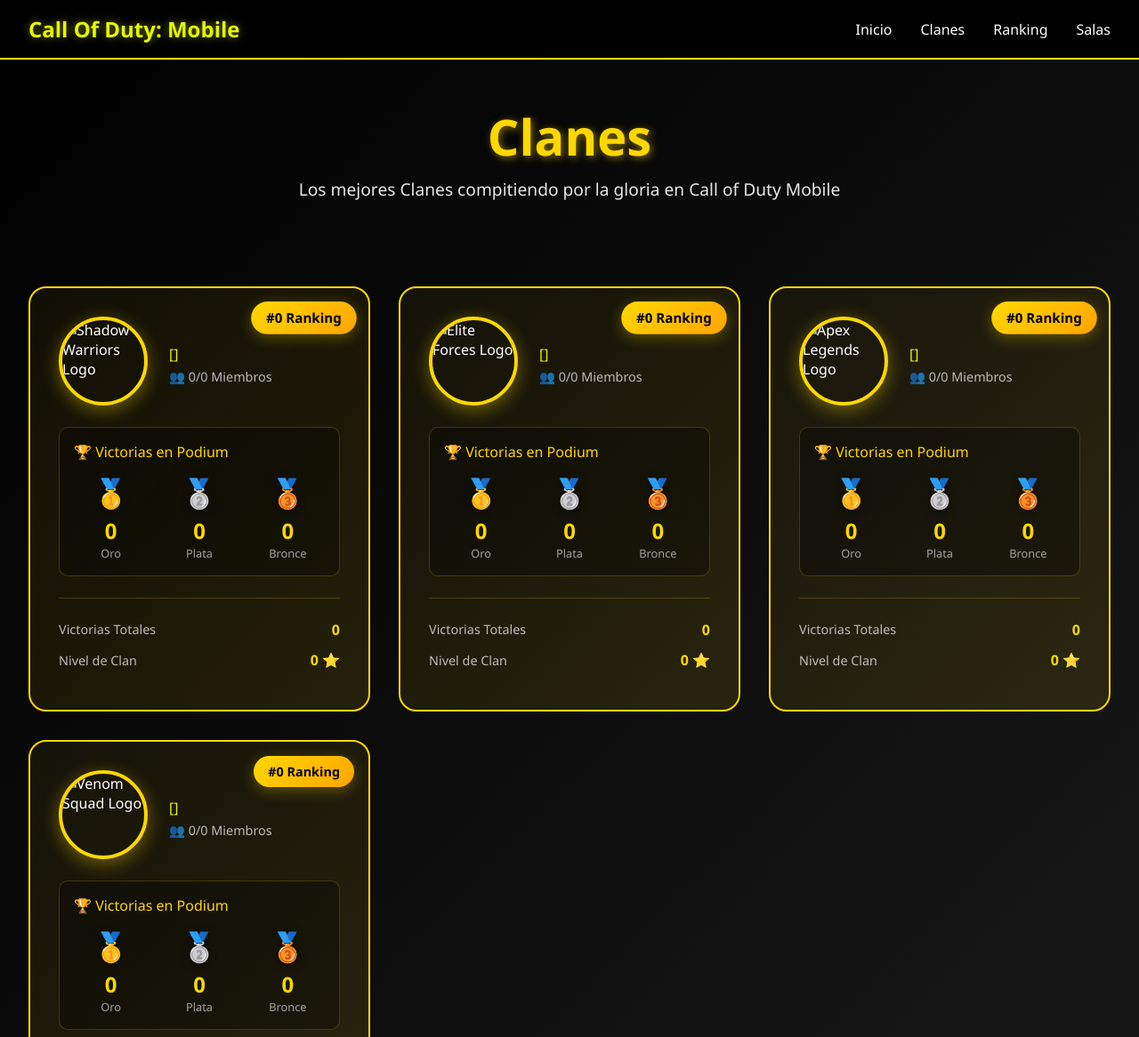
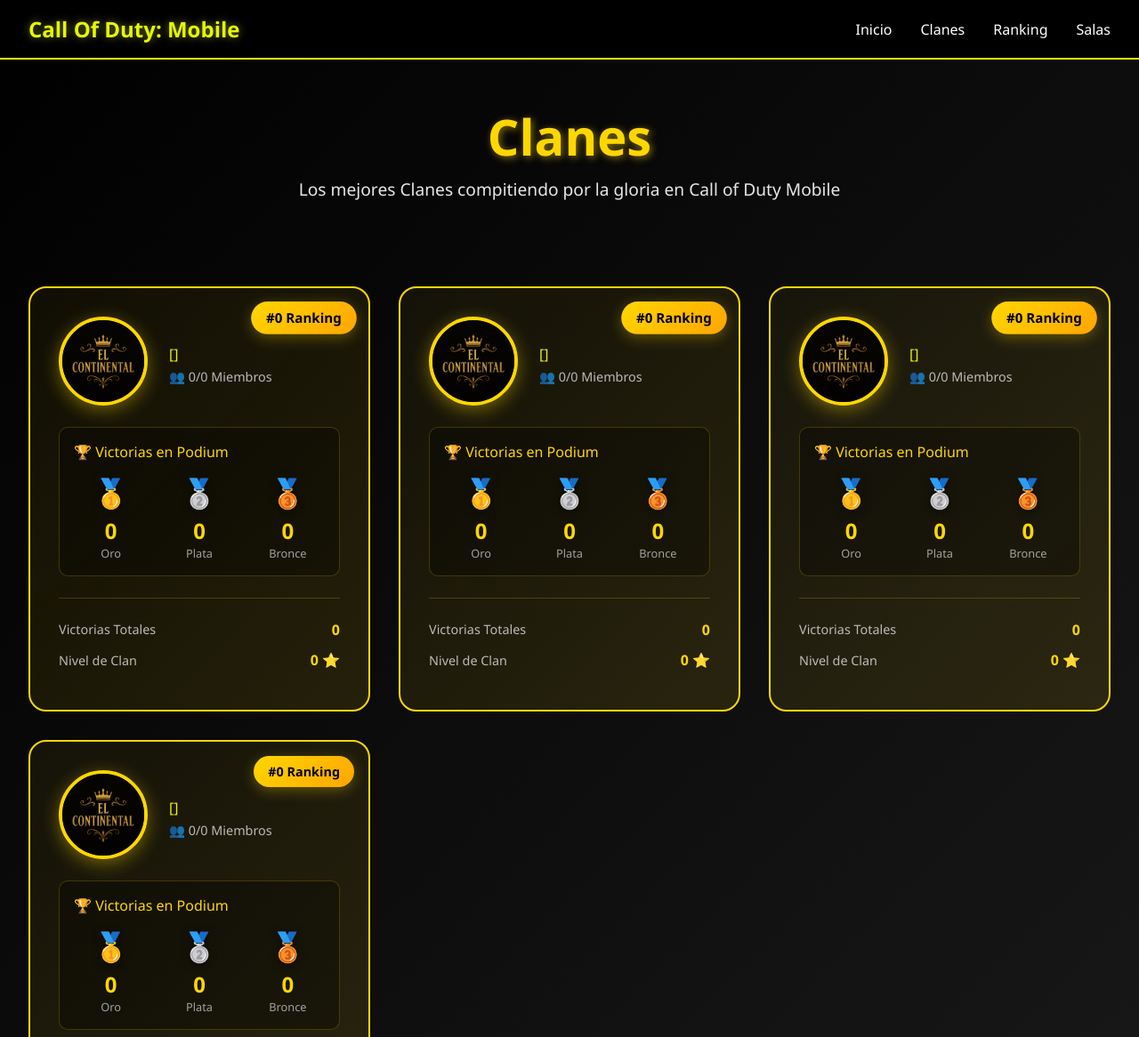
Before and after one commit to elcontinentalcodm/elcontinentalcodm.github.io, a plain HTML site: page clanes.html in a window 1280 px wide. Shown: the top 1166 px of the page at 89% size. Drawn offline with Linux system fonts and the light colour scheme.

Commit message:
Update clanes.html

```diff
--- a/clanes.html
+++ b/clanes.html
@@ -4,7 +4,7 @@
     <meta charset="UTF-8">
     <meta name="viewport" content="width=device-width, initial-scale=1.0">
     <title>Clanes - Call of Duty Mobile</title>
-    <link rel="icon" type="image/png" href="./Continental/logo de pagina .jpg">
+    <link rel="icon" type="image/png" href="logo de sala/logo de pagina .jpg">
     <link rel="stylesheet" href="./clanes.css">
     <script src="clanes.js"></script>
 </head>
@@ -36,7 +36,7 @@
         <div class="clan-card">
             <div class="ranking-badge top-3">#0 Ranking</div>
             <div class="clan-header">
-                <img src="Continental/logo de pagina .jpg" alt="Shadow Warriors Logo" class="clan-logo">
+                <img src="logo de sala/logo de pagina .jpg" alt="Shadow Warriors Logo" class="clan-logo">
                 <div class="clan-info">
                     <h2 class="clan-name"></h2>
                     <p class="clan-tag">[]</p>
@@ -81,7 +81,7 @@
         <div class="clan-card">
             <div class="ranking-badge top-3">#0 Ranking</div>
             <div class="clan-header">
-                <img src="Continental/logo de pagina .jpg" alt="Elite Forces Logo" class="clan-logo">
+                <img src="logo de sala/logo de pagina .jpg" alt="Elite Forces Logo" class="clan-logo">
                 <div class="clan-info">
                     <h2 class="clan-name"></h2>
                     <p class="clan-tag">[]</p>
@@ -126,7 +126,7 @@
         <div class="clan-card">
             <div class="ranking-badge top-3">#0 Ranking</div>
             <div class="clan-header">
-                <img src="Continental/logo de pagina .jpg" alt="Apex Legends Logo" class="clan-logo">
+                <img src="logo de sala/logo de pagina .jpg" alt="Apex Legends Logo" class="clan-logo">
                 <div class="clan-info">
                     <h2 class="clan-name"></h2>
                     <p class="clan-tag">[]</p>
@@ -171,7 +171,7 @@
         <div class="clan-card">
             <div class="ranking-badge">#0 Ranking</div>
             <div class="clan-header">
-                <img src="Continental/logo de pagina .jpg" alt="Venom Squad Logo" class="clan-logo">
+                <img src="logo de sala/logo de pagina .jpg" alt="Venom Squad Logo" class="clan-logo">
                 <div class="clan-info">
                     <h2 class="clan-name"></h2>
                     <p class="clan-tag">[]</p>
```
